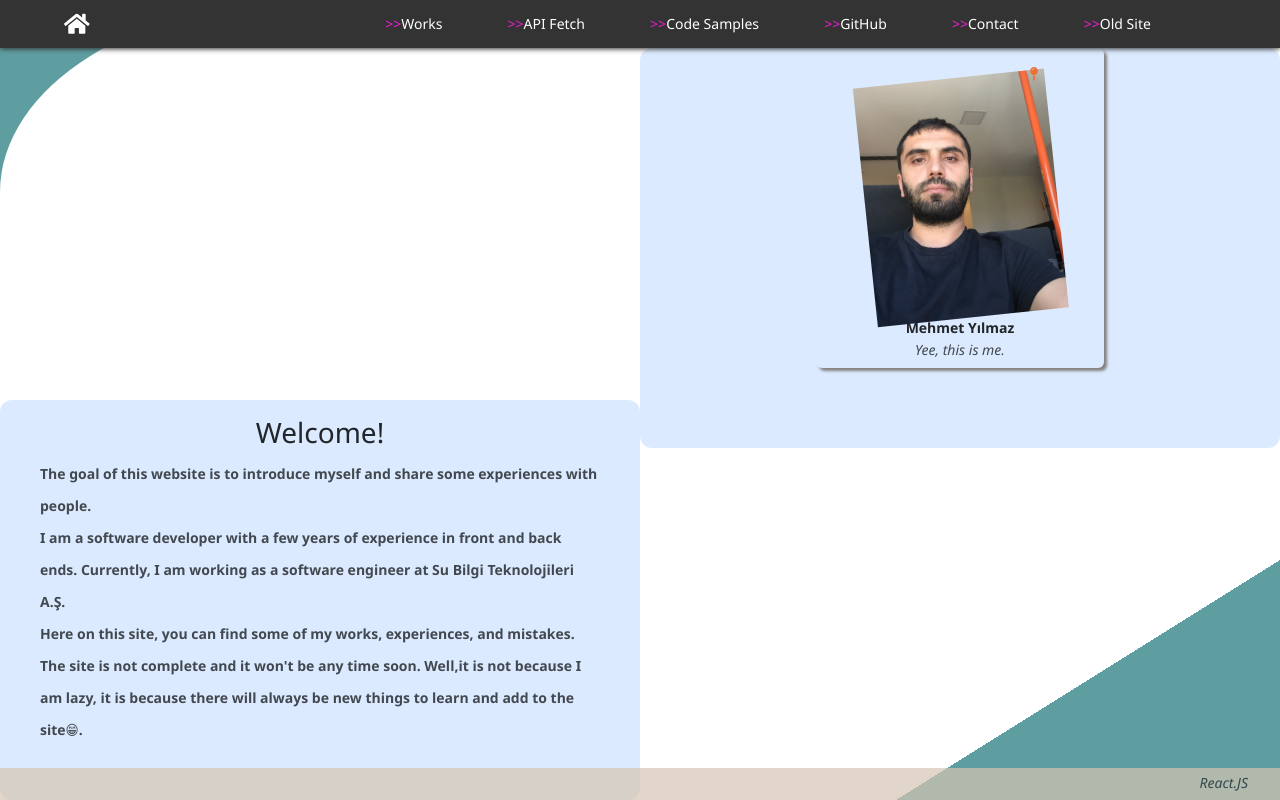
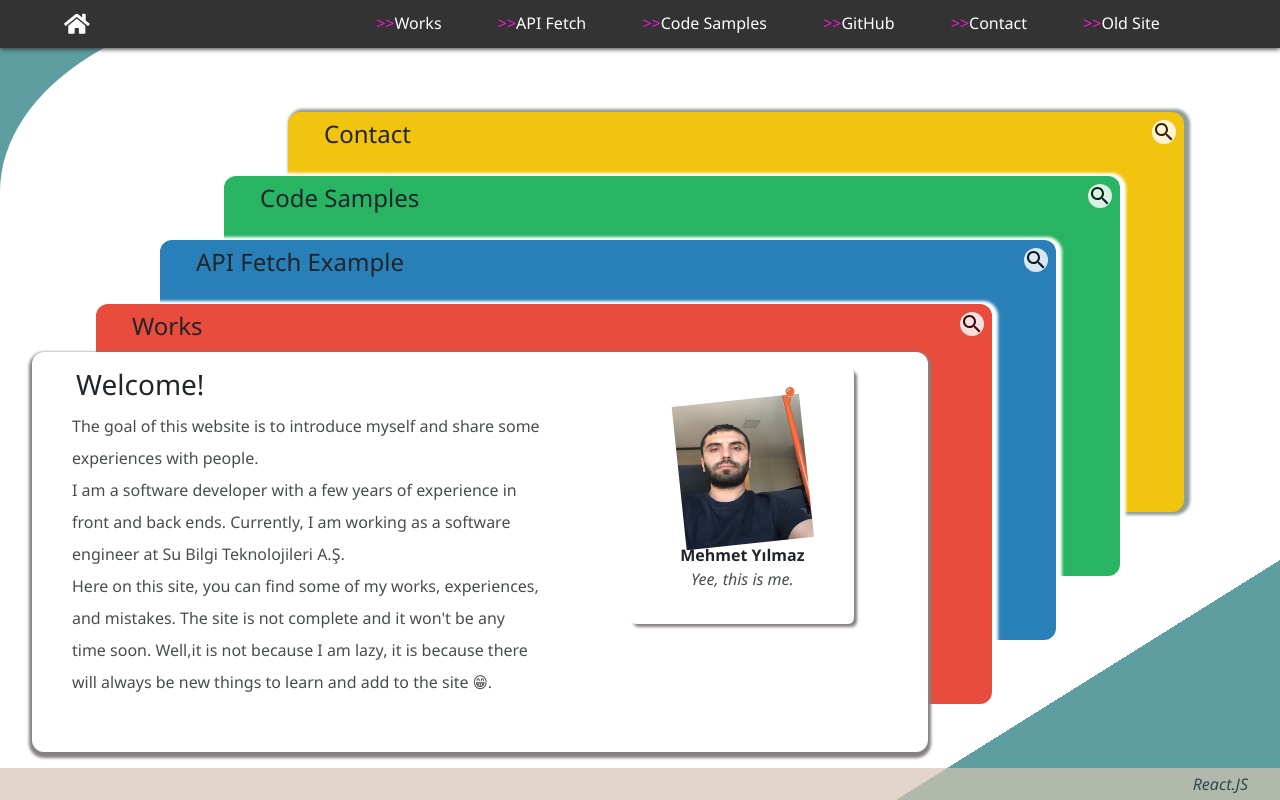
Before and after one commit to yilmazme/prevportfolio, a React (Create React App) app: page /home in a window 1280 px wide. Built offline with nearby package versions, Linux system fonts and the light colour scheme.

Commit message:
routing from different page added

```diff
--- a/src/App.css
+++ b/src/App.css
@@ -1,7 +1,7 @@
 body {
   box-sizing: border-box;
   font-family: 'Segoe UI', Tahoma, Geneva, Verdana, sans-serif;
-  font-size: 14px;
+  font-size: 16px;
   margin: 0px;
   padding: 0px;
   overflow-x: hidden;
--- a/src/components/Main.css
+++ b/src/components/Main.css
@@ -11,52 +11,98 @@
     from {opacity: 0;}
     to {opacity: 1;}
   }
-  .welcome{
+  .div1{
     opacity: 0;
     position: absolute;
-    bottom: 0px;
-    left: 0px;
-    width: 50vw;
+    bottom: 3rem;
+    left: 2rem;
+    width: 70vw;
     height: 50vh;
     padding: 1rem;
-    animation-name: seen;
-    animation-duration: 1s;
-    animation-delay: 1s;
-    animation-fill-mode: forwards;
-    animation-timing-function: ease-in;
+    display: grid;
+    grid-template-columns: 60% 40%;
+    column-gap: 4rem;
+    animation: seen 1s ease-in 1s forwards;
+    box-shadow:rgb(134, 129, 129) 0 3px 3px 3px;
+    z-index: 2;
   }
-.myPicDiv{
-  margin-top: 3rem;
+.div2{
   position: absolute;
-  top: 0px;
-  right: 0px;
-  width: 50vw;
+  bottom: 6rem;
+  left: 6rem;
+  width: 70vw;
   height: 50vh;
+  box-shadow: white 3px 0 3px 3px;
+  opacity: 0;
+  animation: seen 1s ease-in 1.3s forwards;
+  background-color: #E74C3C ;
+}
+.div3{
+  position: absolute;
+  bottom: 10rem;
+  left: 10rem;
+  width: 70vw;
+  height: 50vh;
+  box-shadow: white 3px 0 3px 3px;
+  opacity: 0;
+  animation: seen 1s ease-in 1.6s forwards;
+  background-color: #2980B9  ;
+}
 
+.div4{
+  position: absolute;
+  bottom: 14rem;
+  left: 14rem;
+  width: 70vw;
+  height: 50vh;
+  box-shadow: white 3px 0 3px 3px;
+  opacity: 0;
+  animation: seen 1s ease-in 1.9s forwards;
+  background-color: #28B463 ;
+}
+.div5{
+  position: absolute;
+  bottom: 18rem;
+  left: 18rem;
+  width: 70vw;
+  height: 50vh;
+  box-shadow: rgb(144, 156, 156) 3px 0 3px 3px;
+  opacity: 0;
+  animation: seen 1s ease-in 2.2s forwards;
+  background-color: #F1C40F ;
+}
+.searchIcon{
+  position: absolute;
+  top: 0.5rem;
+  right: 0.5rem;
+  cursor: pointer;
+  background-color: white;
+  color: black;
+  border-radius: 50%;
+}
+.searchIcon:hover{
+  background-color: red;
+  color: white;
 }
 
 .myCard{
-  margin: auto;
 
   text-align: center;
-  width: 18rem;
-  height: 20rem;
+  width: 14rem;
+  height: 16rem;
   border-radius: 6px;
   box-shadow:rgb(134, 129, 129) 3px 3px 3px;
   cursor: pointer;
-
-
 }
 .myCard:hover{
-
   border-radius: 3px;
   box-shadow:rgb(#333) 10px 10px 10px;
 }
 .myCard img{
   padding-top: 1rem;
   margin: auto;
-  width: 12rem;
-  height: 16rem;
+  width: 8rem;
+  height: 10rem;
   transform: rotateZ(-6deg);
 
 }
@@ -68,7 +114,7 @@
 .MainfaMapPin{
   position: relative;
   top: 1.2rem;
-  left: 13.2rem;
+  left: 9.5rem;
   color: rgb(236, 111, 53);
   z-index: 1;
 }
--- a/src/components/Main.js
+++ b/src/components/Main.js
@@ -4,7 +4,8 @@ import {FaMapPin} from "react-icons/fa";
 import mypic from "../pictures/mypic.jpg"
 import Contact from "./contact/Contact";
 import Backdrop from "./contact/Backdrop";
-
+import SearchIcon from '@material-ui/icons/Search';
+import { BrowserRouter as Router, Route, Link, Redirect } from 'react-router-dom';
 
 export default function Main() {
 
@@ -20,20 +21,20 @@ export default function Main() {
     return (
 
         <div className="mainMain">
-            <div className="welcome text-center bg-blue-100 rounded-xl text-black-700">
-                <h1 className="h3">Welcome!</h1>
-                <p className="px-6 text-left leading-8 font-bold">
+            <div className="div1 text-center rounded-xl bg-white">
+                <div className="myIntro">
+                    <h1 className="h3 text-left px-7">Welcome!</h1>
+                    <p className="px-6 text-left leading-8 ">
                         The goal of this website is to introduce myself and share some experiences with people.
-                    <br/>
+                        <br />
                         I am a software developer with a few years of experience in front and back ends. Currently,
                         I am working as a software engineer at Su Bilgi Teknolojileri A.Ş.
-                    <br/>
+                        <br />
                         Here on this site, you can find some of my works, experiences, and mistakes.
                         The site is not complete and it won't be any time soon.
-                    Well,it is not because I am lazy, it is because there will always be new things to learn and add to the site<>&#128513;</>.
+                        Well,it is not because I am lazy, it is because there will always be new things to learn and add to the site <>&#128513;</>.
                     </p>
                 </div>
-            <div className="myPicDiv bg-blue-100 rounded-xl">
                 <div className="myCard" onClick={showModal}>
                     <FaMapPin className="MainfaMapPin" />
                     <img src={mypic} alt="mypic" />
@@ -41,6 +42,32 @@ export default function Main() {
                     <p><em>Yee, this is me.</em></p>
                 </div>
             </div>
+
+            <div className="div5 rounded-xl">
+                <h3 className="h4 text-left pl-9 pt-2">Contact</h3>
+                <p className="text-right text-white pr-2">< SearchIcon className="searchIcon" onClick={showModal} /></p>
+            </div>
+            <div className="div4 rounded-xl">
+                <h3 className="h4 text-left pl-9 pt-2">Code Samples</h3>
+                <p className="text-right text-white pr-2">
+                    <Link to="/codes"> < SearchIcon className="searchIcon" /></Link>
+
+                </p>
+            </div>
+            <div className="div3 rounded-xl">
+                <h3 className="h4 text-left pl-9 pt-2">API Fetch Example</h3>
+
+                <p className="text-right text-white pr-2">
+                    <Link to="/fetch">< SearchIcon className="searchIcon" /></Link>
+                </p>
+            </div>
+            <div className="div2 rounded-xl">
+                <h3 className="h4 text-left pl-9 pt-2">Works</h3>
+                <p className="text-right text-white pr-2">
+                    <Link to="/repos">< SearchIcon className="searchIcon" /></Link>
+                </p>
+            </div>
+
             {show && <Backdrop onClick={closeModal} />}
             {show && <Contact onClick={closeModal} />}
         </div>
```
Lines whose indentation alone changed are shown as unchanged.
